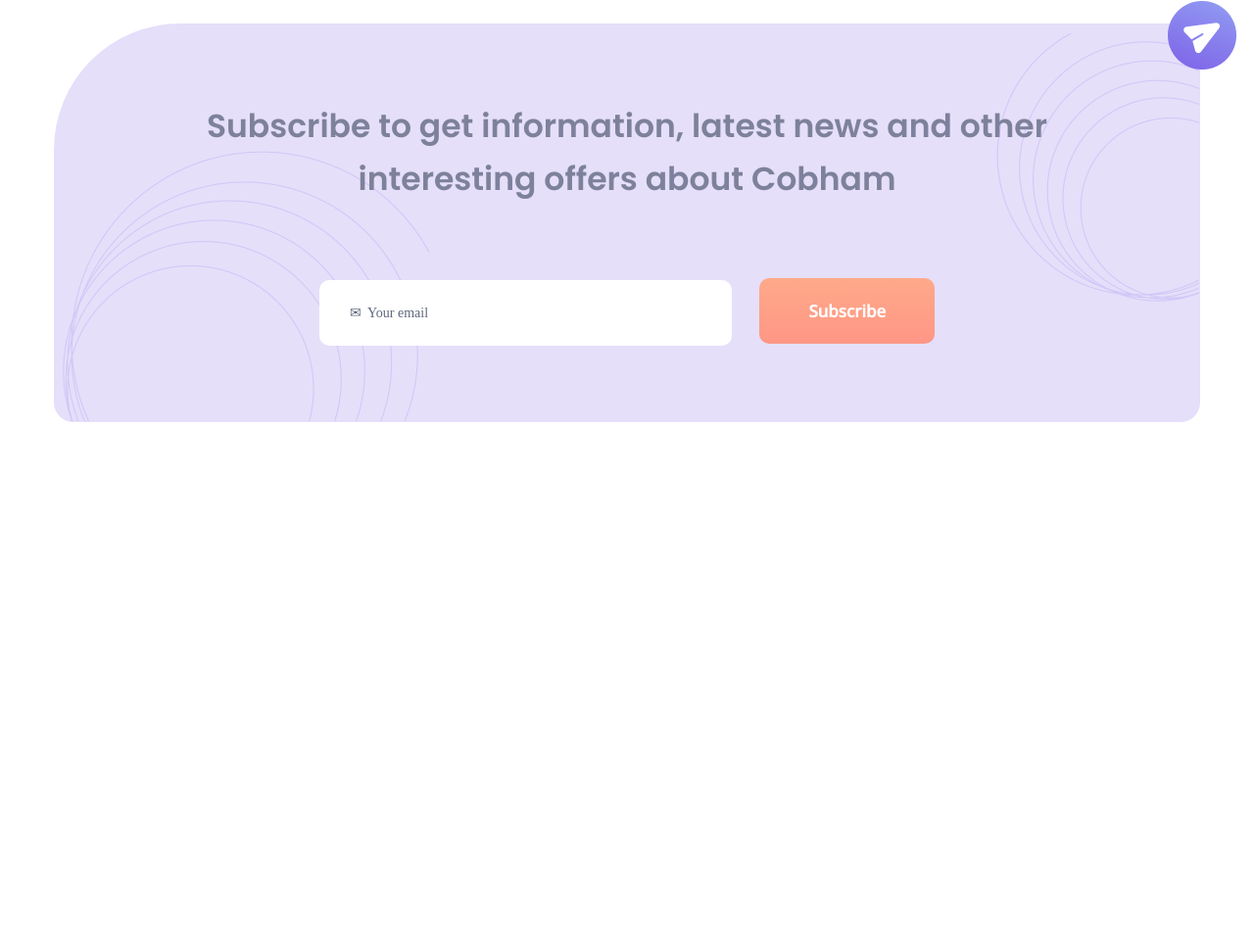
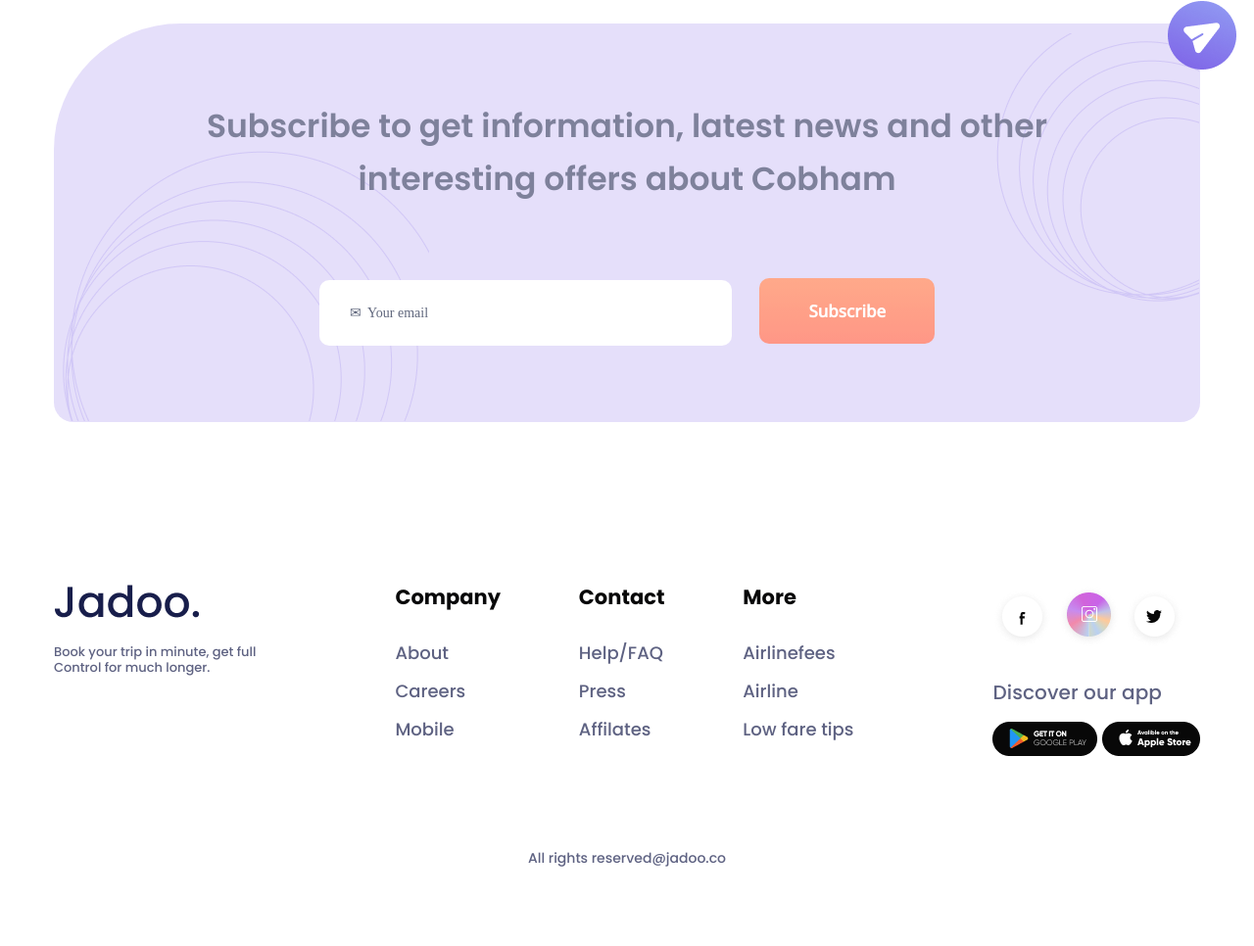
Before and after one commit to anastasiiagi/-jadoo.github.io-, a plain HTML site: page index.html in a window 1280 px wide. Shown: the part 3660-4626 px from the top of the page at 98% size. Before the commit the page ends 4161 px from the top, so only its background shows below. Drawn offline with nearby package versions, Linux system fonts and the light colour scheme; a web font is replaced by a local one.

Commit message:
added to section footer

```diff
--- /dev/null
+++ b/css/parts/_footer.scss
@@ -0,0 +1,137 @@
+.footer {
+    padding-top: 96px;
+    padding-bottom: 79px;
+    display: flex;
+    flex-direction: column;
+    text-align: center;
+
+    &__wrap {
+        display: flex;
+        justify-content: space-between;
+        align-items: start;
+        margin-bottom: 84px;
+
+        @media(max-width: 940px) {
+            flex-direction: column;
+            align-items: center;
+        }
+    }
+
+    &__logo {
+        text-align: left;
+        @media(max-width: 940px) {
+            margin-bottom: 50px;
+            text-align: center;
+        }
+    }
+
+    &__text {
+        margin-top: 20px;
+        margin-bottom: 0;
+        font-family: Poppins;
+        font-style: normal;
+        font-weight: 500;
+        font-size: 13px;
+        line-height: 124.5%;
+        color: #5E6282;
+    }
+
+    &__cards {
+        display: flex;
+        justify-content: space-between;
+        width: 40%;
+        @media(max-width: 940px) {
+            margin-bottom: 50px;
+            width: 90%;
+            justify-content: space-around;
+        }
+
+        @media(max-width: 500px) {
+            flex-direction: column;
+            align-items: center;
+        }
+    }
+
+    &__list {
+        padding: 0;
+        margin: 0;
+        text-align: left;
+        list-style: none;
+        @media(max-width: 500px) {
+            margin-bottom: 40px;
+            text-align: center;
+            &:last-child {
+                margin-bottom: 0;
+            }
+        }
+    }
+
+    &__card-title {
+        margin-top: 0;
+        margin-bottom: 32px;
+        font-family: Poppins;
+        font-style: normal;
+        font-weight: bold;
+        font-size: 21px;
+        line-height: 124.5%;
+        color: #080809;
+    }
+
+    &__card-item {
+        margin-bottom: 14px;
+
+        &:last-child {
+            margin-bottom: 0;
+        }
+
+        &:hover {
+            cursor: pointer;
+            opacity: 0.6;
+            transition: 0.5s;
+        }
+    }
+
+    &__card-link {
+        font-family: Poppins;
+        font-style: normal;
+        font-weight: 500;
+        font-size: 18px;
+        line-height: 124.5%;
+        color: #5E6282;
+        text-decoration: none;
+    }
+
+    &__network {
+        text-align: left;
+
+        &-span {
+            font-family: Poppins;
+            font-style: normal;
+            font-weight: 500;
+            font-size: 20px;
+            line-height: 124.5%;
+            letter-spacing: 0.005em;
+            color: #5E6282;
+        }
+        @media(max-width: 940px) {
+            text-align: center;
+        }
+    }
+
+    &__social {
+        margin-bottom: 26px;
+    }
+
+    &__pay {
+        margin-top: 16px;
+    }
+
+    &__span {
+        font-family: Poppins;
+        font-style: normal;
+        font-weight: 500;
+        font-size: 14px;
+        line-height: 124.5%;
+        color: #5E6282;
+    }
+}
--- a/css/style.scss
+++ b/css/style.scss
@@ -9,3 +9,4 @@
 @import "parts/reviews";
 @import "parts/sponsors";
 @import "parts/subscribe";
+@import "parts/footer";
--- a/index.html
+++ b/index.html
@@ -313,6 +313,50 @@
             </div>
         </section>
     </main>
+    <footer class="footer">
+        <div class="container footer__container">
+            <div class="footer__wrap">
+                <div class="footer__logo">
+                    <a href="#"><img src="img/footer-logo.png" alt="logo"></a>
+                    <p class="footer__text">Book your trip in minute, get full <br>
+                        Control for much longer.</p>
+                </div>
+                <div class="footer__cards">
+                    <ul class="footer__list">
+                        <h3 class="footer__card-title">Company</h3>
+                        <li class="footer__card-item"><a class="footer__card-link" href="#">About</a></li>
+                        <li class="footer__card-item"><a class="footer__card-link" href="#">Careers</a></li>
+                        <li class="footer__card-item"><a class="footer__card-link" href="#">Mobile</a></li>
+                    </ul>
+                    <ul class="footer__list">
+                        <h3 class="footer__card-title">Contact</h3>
+                        <li class="footer__card-item"><a class="footer__card-link" href="#">Help/FAQ</a></li>
+                        <li class="footer__card-item"><a class="footer__card-link" href="#">Press</a></li>
+                        <li class="footer__card-item"><a class="footer__card-link" href="#">Affilates</a></li>
+                    </ul>
+                    <ul class="footer__list">
+                        <h3 class="footer__card-title">More</h3>
+                        <li class="footer__card-item"><a class="footer__card-link" href="#">Airlinefees</a></li>
+                        <li class="footer__card-item"><a class="footer__card-link" href="#">Airline</a></li>
+                        <li class="footer__card-item"><a class="footer__card-link" href="#">Low fare tips</a></li>
+                    </ul>
+                </div>
+                <div class="footer__network">
+                    <div class="footer__social">
+                        <a class="footer__social-link" href="#"><img src="img/facebook.png" alt="icon"></a>
+                        <a class="footer__social-link" href="#"><img src="img/instagram.png" alt="icon"></a>
+                        <a class="footer__social-link" href="#"><img src="img/twitter.png" alt="icon"></a>
+                    </div>
+                    <span class="footer__network-span">Discover our app</span>
+                    <div class="footer__pay">
+                        <a class="footer__pay-link" href="#"><img src="img/google-play.png" alt="icon"></a>
+                        <a class="footer__pay-link" href="#"><img src="img/play-store.png" alt="icon"></a>
+                    </div>
+                </div>
+            </div>
+            <span class="footer__span">All rights reserved@jadoo.co</span>
+        </div>
+    </footer>
 </body>
 
 </html>
```
Also changed, not shown: css/style.css, img/facebook.png (added), img/footer-logo.png (added), img/google-play.png (added), img/instagram.png (added), img/play-store.png (added), img/twitter.png (added), 1 other file.
